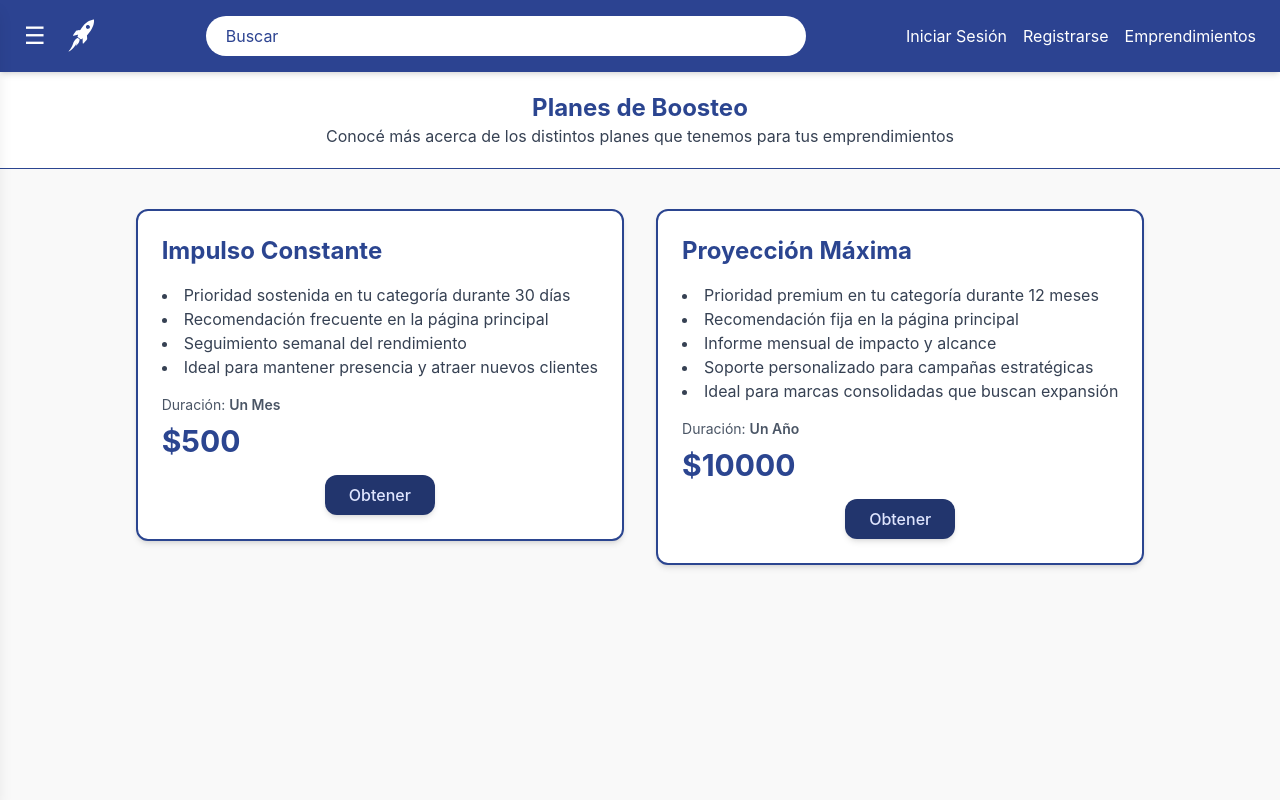
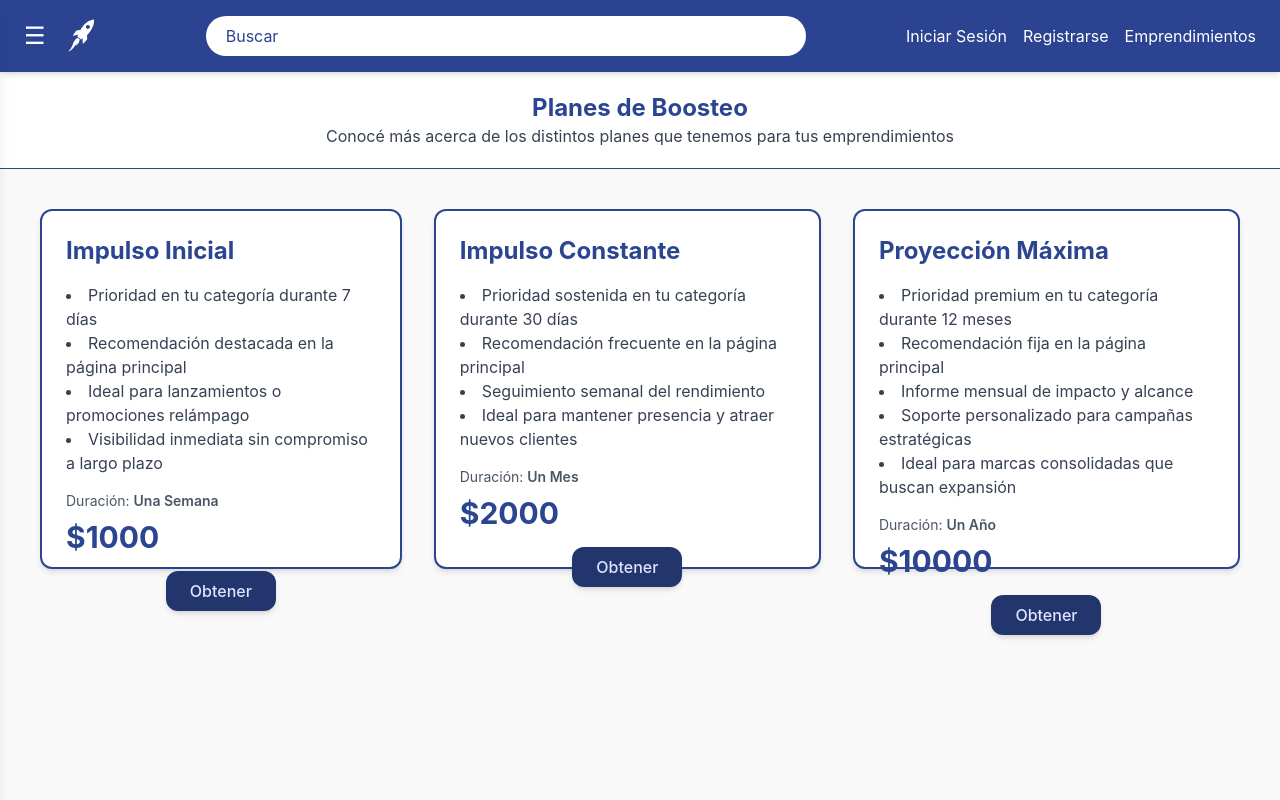
Before and after one commit to jo0nnie/proyecta, a React (Vite) app: page /infoplanes in a window 1280 px wide. Shown: the top 800 px of the page. Built offline with nearby package versions, Linux system fonts and the light colour scheme.

Commit message:
se modifico el gap de categorias para las cards

```diff
--- a/src/components/PlanCard.jsx
+++ b/src/components/PlanCard.jsx
@@ -4,19 +4,21 @@ export default function PlanCard({ plan, onObtener, isSeleccionado }) {
   const { titulo, beneficio, duracion, precio } = plan;
 
   return (
-    <div className='flex flex-col justify-between border-2 rounded-xl border-[#2B4590] p-6 shadow-md hover:shadow-xl cursor-pointer bg-white h-full'>
+    <div className="flex flex-col justify-between max-w-[500px] h-[360px] border-2 rounded-xl border-[#2B4590] p-6 shadow-md hover:shadow-xl cursor-pointer bg-white">
       <div>
-        <h2 className='text-2xl font-bold text-[#2B4590] mb-4'>{titulo}</h2>
-        <ul className='list-disc list-inside mb-4 text-gray-700'>
+        <h2 className="text-2xl font-bold text-[#2B4590] mb-4">{titulo}</h2>
+        <ul className="list-disc list-inside mb-4 text-gray-700">
           {beneficio.map((dato, index) => (
             <li key={index}>{dato}</li>
           ))}
         </ul>
-        <p className='text-sm text-gray-600 mb-2'>Duración: <span className='font-semibold'>{duracion}</span></p>
-        <p className='text-3xl font-bold text-[#2B4590] mb-4'>${precio}</p>
+        <p className="text-sm text-gray-600 mb-2">
+          Duración: <span className="font-semibold">{duracion}</span>
+        </p>
+        <p className="text-3xl font-bold text-[#2B4590] mb-4">${precio}</p>
       </div>
 
-      <div className='flex flex-col gap-2'>
+      <div className="flex flex-col gap-2">
         <Button
           text={isSeleccionado ? "Seleccionado" : "Obtener"}
           onClick={() => onObtener(plan)}
--- a/src/pages/Categorias/CategoriasScreen.jsx
+++ b/src/pages/Categorias/CategoriasScreen.jsx
@@ -37,7 +37,7 @@ export default function CategoriasScreen() {
               {categoria.nombre}
             </h2>
 
-            <div className="grid grid-cols-1 sm:grid-cols-2 md:grid-cols-3 lg:grid-cols-4 gap-2 px-4 md:px-6 lg:px-8 py-6 w-full">
+            <div className="grid grid-cols-1 sm:grid-cols-2 md:grid-cols-3 lg:grid-cols-4 gap-8 px-4 md:px-6 lg:px-8 py-6 w-full">
               {categoria.emprendimiento.length > 0 ? (
                 categoria.emprendimiento.map((item) => (
                   <CardEmprendimiento
--- a/src/pages/Emprendimientos/components/displayEmprendimientos.jsx
+++ b/src/pages/Emprendimientos/components/displayEmprendimientos.jsx
@@ -35,7 +35,7 @@ export default function DisplayEmprendimientos() {
   return (
     <div className="flex flex-col min-h-screen bg-white">
       {/* grilla de tarjetas */}
-      <div className="grid grid-cols-1 sm:grid-cols-2 md:grid-cols-3 lg:grid-cols-4 gap-2 px-4 md:px-6 lg:px-8 py-6 w-full">
+      <div className="grid grid-cols-1 sm:grid-cols-2 md:grid-cols-3 lg:grid-cols-4 gap-8 px-4 md:px-6 lg:px-8 py-6 w-full">
         {emprendimientosAMostrar.map((item) => (
           <CardEmprendimiento
             key={item.id}
--- a/src/utils/planesInfoMock.json
+++ b/src/utils/planesInfoMock.json
@@ -1,5 +1,16 @@
 [
-
+  {
+    "id": "1",
+    "titulo": "Impulso Inicial",
+    "beneficio": [
+            "Prioridad en tu categoría durante 7 días",
+            "Recomendación destacada en la página principal",
+            "Ideal para lanzamientos o promociones relámpago",
+            "Visibilidad inmediata sin compromiso a largo plazo"
+        ],
+    "duracion": "Una Semana",
+    "precio": "1000"
+},
   {
     "id": "2",
     "titulo": "Impulso Constante",
@@ -10,7 +21,7 @@
       "Ideal para mantener presencia y atraer nuevos clientes"
     ],
     "duracion": "Un Mes",
-    "precio": "500"
+    "precio": "2000"
   },
   {
     "id": "3",
```
